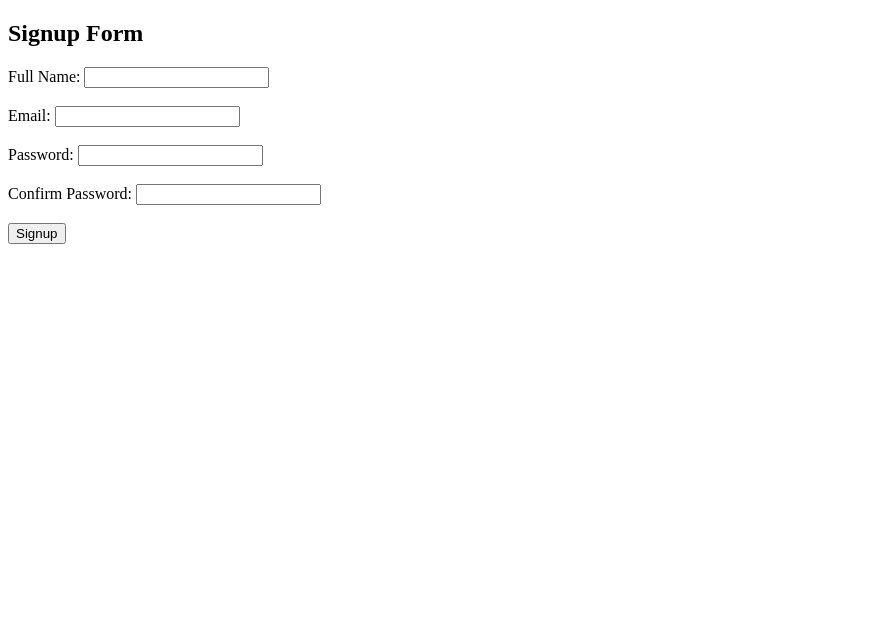
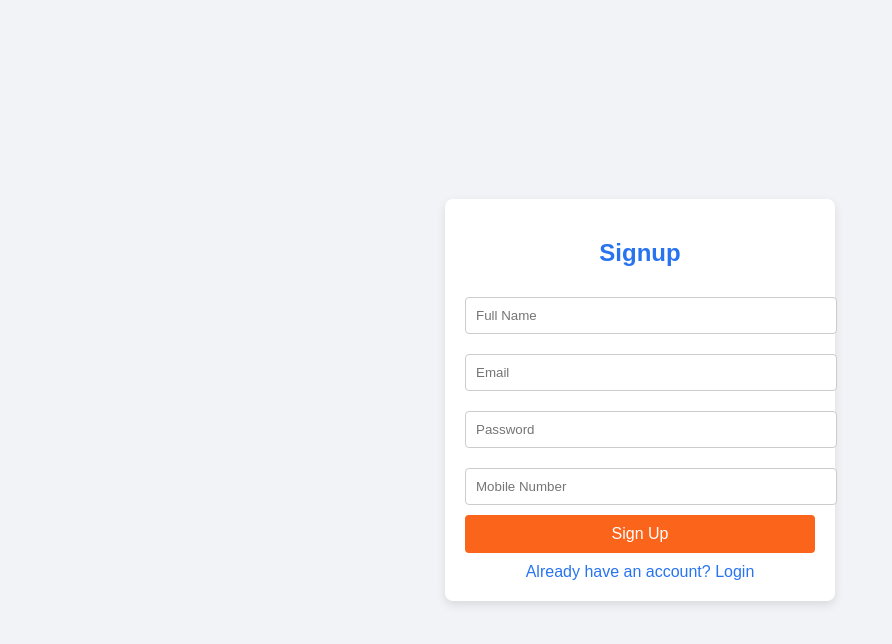
Before and after one commit to Ananya-gt1/X-workz_web_assignments, a plain HTML site: page SignUp/signup.html in a window 1280 px wide. Shown: the whole page, without its empty margins (0-892 px from the left). Drawn offline with Linux system fonts and the light colour scheme.

Commit message:
updating

```diff
--- a/SignUp/signup.html
+++ b/SignUp/signup.html
@@ -1,26 +1,78 @@
 <!DOCTYPE html>
 <html lang="en">
+
 <head>
     <meta charset="UTF-8">
     <meta name="viewport" content="width=device-width, initial-scale=1.0">
-    <title>Signup Form</title>
+    <title> Sign up</title>
+    <style>
+        body {
+            font-family: Arial, sans-serif;
+            background-color: #f1f3f6;
+            display: flex;
+            justify-content: center;
+            align-items: center;
+            height: 100vh;
+            margin: 0;
+        }
+
+        .signup-container {
+            background-color: white;
+            width: 350px;
+            padding: 20px;
+            border-radius: 8px;
+            box-shadow: 0px 4px 10px rgba(0, 0, 0, 0.1);
+            text-align: center;
+        }
+
+        h2 {
+            color: #2874f0;
+        }
+
+        input {
+            width: 100%;
+            padding: 10px;
+            margin: 10px 0;
+            border: 1px solid #ccc;
+            border-radius: 4px;
+        }
+
+        .signup-btn {
+            background-color: #fb641b;
+            color: white;
+            border: none;
+            padding: 10px;
+            width: 100%;
+            cursor: pointer;
+            border-radius: 4px;
+            font-size: 16px;
+        }
+
+        .signup-btn:hover {
+            background-color: #e65c17;
+        }
+
+        .login-link {
+            margin-top: 10px;
+            display: block;
+            color: #2874f0;
+            text-decoration: none;
+        }
+    </style>
 </head>
+
 <body>
-    <h2>Signup Form</h2>
-    <form action="#" method="post">
-        <label for="name">Full Name:</label>
-        <input type="text" id="name" name="name" required><br><br>
+    <div class="signup-container">
+        <h2>Signup</h2>
+        <form action="home.html" method="get">
+            <input type="text" placeholder="Full Name" required>
+            <input type="email" placeholder="Email" required>
+            <input type="password" placeholder="Password" required>
+            <input type="tel" placeholder="Mobile Number" required>
+            <button type="submit" class="signup-btn">Sign Up</button>
+        </form>
+        <a href="#" class="login-link">Already have an account? Login</a>
+    </div>
+</body>
 
-        <label for="email">Email:</label>
-        <input type="email" id="email" name="email" required><br><br>
-
-        <label for="password">Password:</label>
-        <input type="password" id="password" name="password" required><br><br>
-
-        <label for="confirm-password">Confirm Password:</label>
-        <input type="password" id="confirm-password" name="confirm-password" required><br><br>
-
-        <input type="submit" value="Signup">
-    </form>
-</body>
 </html>
```
Also changed, not shown: SignUp/home.html (added, +12 -0 lines).
